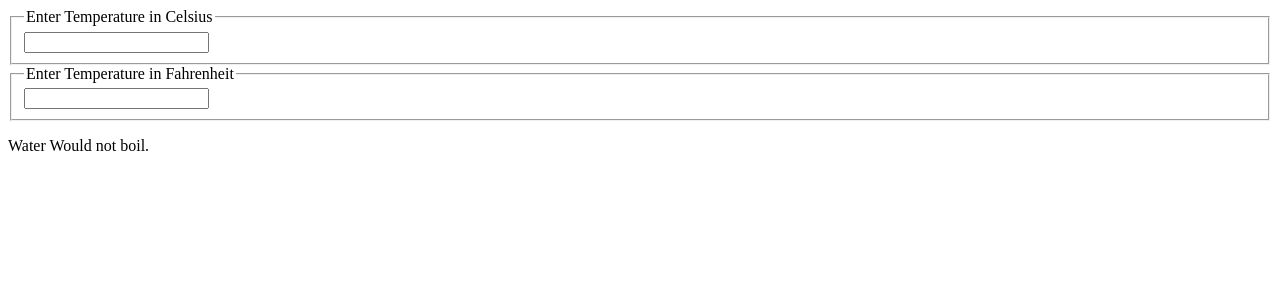
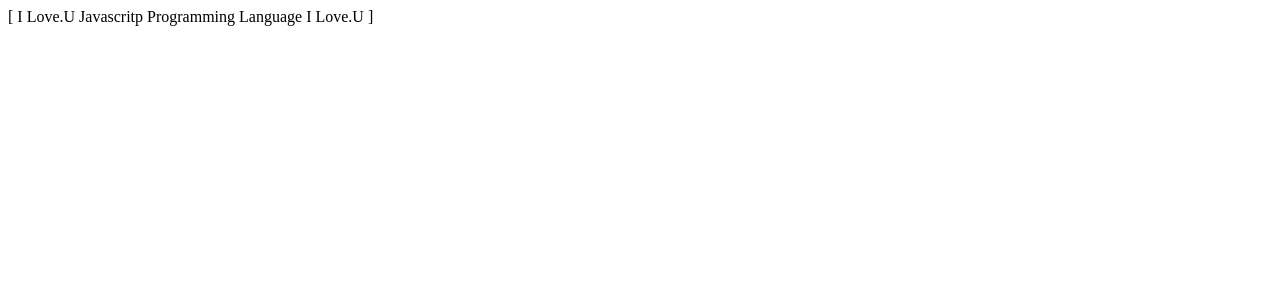
Before and after one commit to sohel902833/ReactWithSumitSir, a React (Create React App) app: page / in a window 1280 px wide. Shown: the top 300 px of the page. Built offline with nearby package versions, Linux system fonts and the light colour scheme.

Commit message:
part 12 done

```diff
--- a/src/App.js
+++ b/src/App.js
@@ -1,10 +1,14 @@
-import Calculator from "./components/Calculator";
-function App(){
+import Text from "./composition/Text";
+import Emoji from "./composition/Emoji";
+import Bracket from "./composition/Bracket";
+function App() {
+  return <Emoji>{({ addEmoji }) => (
+      <Bracket>
+      {
+          ({addBracket})=> <Text addBracket={addBracket} addEmoji={addEmoji} />
+      }
 
-    return(
-        <>
-        <Calculator/>
-        </>
-    )
+      </Bracket>
+  )}</Emoji>;
 }
 export default App;
--- a/src/components/BoilingVardict.js
+++ /dev/null
@@ -1,7 +0,0 @@
-export default function BoilingVardict({celsius=0}){
-   if(celsius>100){
-        return <p>The Water Would Boil.</p>
-   }else{
-       return <p>Water Would not boil.</p>
-   }
-}
--- a/src/components/Calculator.js
+++ /dev/null
@@ -1,32 +0,0 @@
-import React from 'react'
-import BoilingVardict from './BoilingVardict'
-import TemperatureInput from './TemperatureInput'
-import {toCelsius,toFahrenheit,convert} from '../lib/Converter'
-
-
-export default class Calculator extends React.Component{
-
-    state={
-        temperature:'',
-        scale:'c'
-    }
-
-    onTemperatureChange=(e,scale)=>{
-        this.setState({
-            temperature:e.target.value,
-            scale
-        })
-    }
-    render(){
-        let{temperature,scale}=this.state
-        const celcius=scale==="f"?convert(temperature,toCelsius):temperature;
-        const fahrenheit=scale==="c"?convert(temperature,toFahrenheit):temperature;
-      return(
-            <>
-            <TemperatureInput scale="c" temperature={celcius} change={this.onTemperatureChange}/>
-            <TemperatureInput scale="f" temperature={fahrenheit} change={this.onTemperatureChange}/>
-            <BoilingVardict celsius={parseFloat(temperature)}/>
-            </>
-        )
-    }
-}
--- a/src/components/TemperatureInput.js
+++ /dev/null
@@ -1,21 +0,0 @@
-import React from "react";
-
-const scaleNames = {
-  c: "Celsius",
-  f: "Fahrenheit",
-};
-
-export default function TemperatureInput({ scale, temperature, change }) {
-  return (
-    <>
-      <fieldset>
-        <legend>Enter Temperature in {scaleNames[scale]}</legend>
-        <input
-          type="number"
-          value={temperature}
-          onChange={(e) => change(e, scale)}
-        />
-      </fieldset>
-    </>
-  );
-}
--- /dev/null
+++ b/src/composition/Bracket.js
@@ -0,0 +1,8 @@
+import React from 'react'
+import Text from './Text';
+export default class Bracket extends React.Component{
+    addBracket=(text)=>`[ ${text} ]`;
+    render(){
+       return this.props.children({addBracket:this.addBracket});
+    }
+}
--- /dev/null
+++ b/src/composition/Emoji.js
@@ -0,0 +1,8 @@
+import React from "react";
+import Text from "./Text";
+export default class Emoji extends React.Component {
+  addEmoji = (text, emoji) => `${emoji} ${text} ${emoji}`;
+  render() {
+    return this.props.children({ addEmoji: this.addEmoji });
+  }
+}
--- /dev/null
+++ b/src/composition/Text.js
@@ -0,0 +1,12 @@
+export default function Text({ addEmoji,addBracket }) {
+  let text = "Javascritp Programming Language";
+  if(addEmoji){
+      text=addEmoji(text, "I Love.U")
+  }
+  if(addBracket){
+      text=addBracket(text)
+  }
+
+
+  return <div>{text}</div>;
+}
--- /dev/null
+++ b/src/inheritance/Emoji.js
@@ -0,0 +1,9 @@
+import React from 'react'
+export default class Emoji extends React.Component{
+    addEmoji=(text,emoji)=>`${emoji} ${text} ${emoji}`;
+    render(override){
+        let text="I am the Emoji Component";
+        if(override) text=override;
+        return <div>{text}</div>
+    }
+}
--- /dev/null
+++ b/src/inheritance/Text.js
@@ -0,0 +1,17 @@
+import React from 'react'
+import Emoji from './Emoji'
+export default class Text extends Emoji{
+    constructor(props){
+        super(props)
+    }
+
+
+
+    render(){
+        let text= <h1>{this.addEmoji("Sohrab 2","Md")}</h1>
+       return super.render(text)
+    }
+
+
+
+}
--- a/src/lib/Converter.js
+++ /dev/null
@@ -1,17 +0,0 @@
-export function toCelsius(fahrenheit) {
-  return ((fahrenheit - 32) * 5) / 9;
-}
-export function toFahrenheit(celsius) {
-  return (celsius * 9) / 5 + 32;
-}
-export function convert(temperature,converTo){
-    const input=parseFloat(temperature);
-    if(Number.isNaN(input)){
-        return '';
-    }
-
-    const output=converTo(input)
-    const rounded=Math.round(output*1000)/1000;
-    return rounded.toString();
-
-}
```
